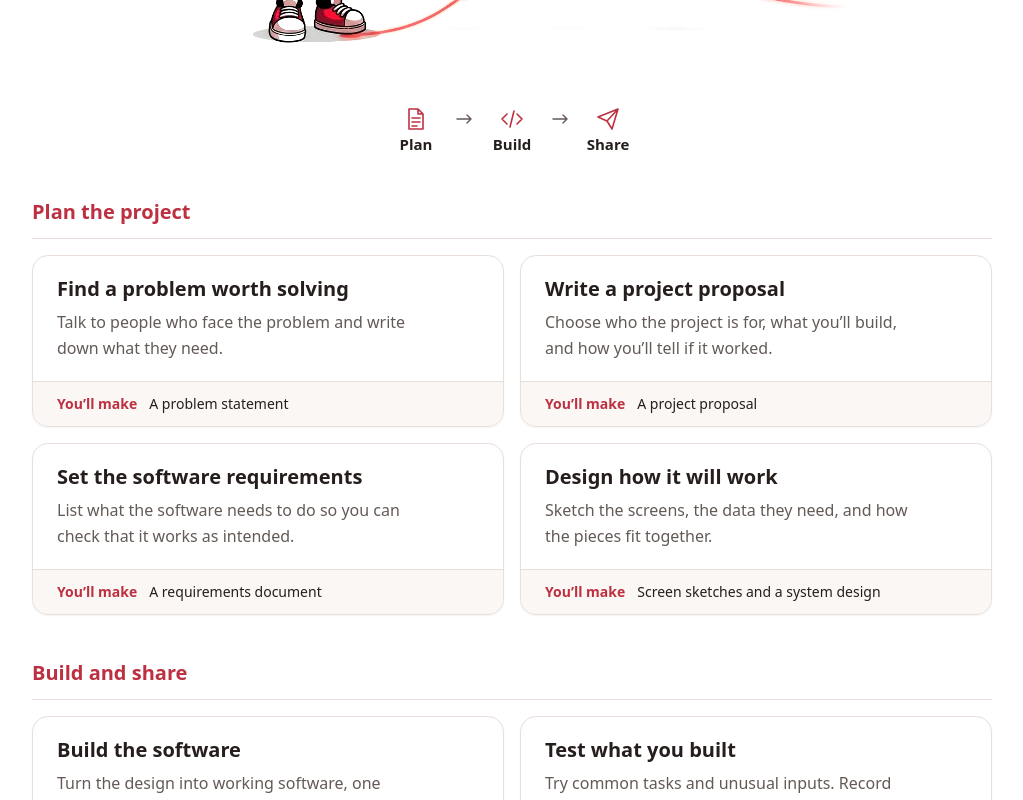
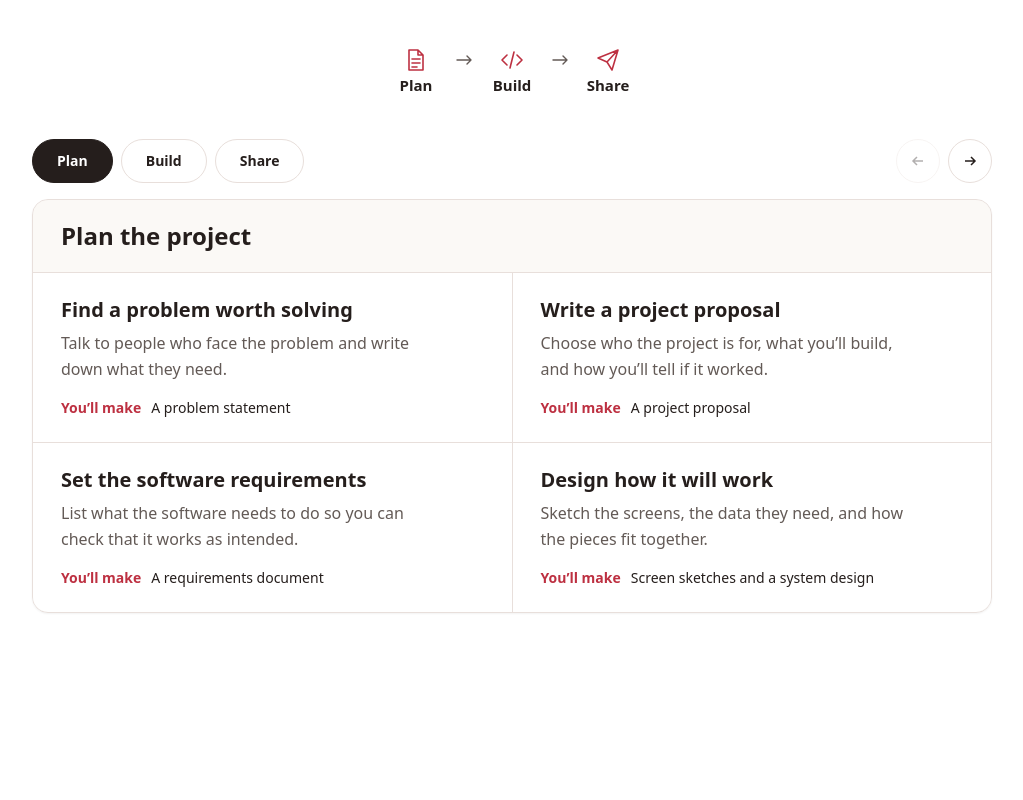
Before and after one commit to Cyizere-Happy/wecodee, a Next.js app: page / in a window 1280 px wide. Shown: the part 1460-2260 px from the top of the page, without its empty margins (128-1151 px from the left). Built offline with nearby package versions, Linux system fonts and the light colour scheme; a web font is replaced by a local one.

Commit message:
Add a tabbed journey explorer and keep the SVG

```diff
--- a/components/sections/Journey.tsx
+++ b/components/sections/Journey.tsx
@@ -1,7 +1,7 @@
 "use client";
 
-import { useRef } from "react";
-import { gsap, prefersReducedMotion, useGSAP } from "@/lib/gsap";
+import { useEffect, useId, useRef, useState, type KeyboardEvent } from "react";
+import { gsap, prefersReducedMotion, ScrollTrigger, useGSAP } from "@/lib/gsap";
 import { clips } from "@/lib/media";
 import { milestonePhases } from "@/lib/milestones";
 import { MascotVideo } from "../MascotVideo";
@@ -52,25 +52,64 @@ function JourneyOverview() {
   );
 }
 
+function PhaseArrow({ direction }: { direction: "previous" | "next" }) {
+  return (
+    <svg aria-hidden viewBox="0 0 16 16" className="size-4" fill="none" stroke="currentColor" strokeWidth="1.5">
+      <path d={direction === "previous" ? "M13 8H3m4-4L3 8l4 4" : "M3 8h10M9 4l4 4-4 4"} />
+    </svg>
+  );
+}
+
 export function Journey() {
   const root = useRef<HTMLElement>(null);
+  const [active, setActive] = useState(0);
+  const baseId = useId();
+  const lastPhase = milestonePhases.length - 1;
 
   useGSAP(
     () => {
       if (prefersReducedMotion()) return;
 
-      const phases = root.current?.querySelectorAll("[data-journey-phase]");
-      phases?.forEach((phase) => {
-        gsap.from(phase, {
-          opacity: 0.65,
-          y: 16,
-          duration: 0.65,
-          scrollTrigger: { trigger: phase, start: "top 95%", once: true },
-        });
+      const explorer = root.current?.querySelector("[data-journey-explorer]");
+      if (!explorer) return;
+
+      gsap.from(explorer, {
+        opacity: 0.7,
+        y: 16,
+        duration: 0.65,
+        scrollTrigger: { trigger: explorer, start: "top 95%", once: true },
       });
     },
     { scope: root },
   );
+
+  useEffect(() => {
+    ScrollTrigger.refresh();
+  }, [active]);
+
+  function handleTabKeys(event: KeyboardEvent<HTMLDivElement>) {
+    let index: number;
+    switch (event.key) {
+      case "ArrowLeft":
+        index = active === 0 ? lastPhase : active - 1;
+        break;
+      case "ArrowRight":
+        index = active === lastPhase ? 0 : active + 1;
+        break;
+      case "Home":
+        index = 0;
+        break;
+      case "End":
+        index = lastPhase;
+        break;
+      default:
+        return;
+    }
+
+    event.preventDefault();
+    setActive(index);
+    document.getElementById(baseId + "-tab-" + index)?.focus();
+  }
 
   return (
     <section
@@ -80,11 +119,11 @@ export function Journey() {
       className="section-spacing scroll-mt-12"
     >
       <div className="shell">
-        <header className="text-center">
+        <header className="grid gap-4 md:grid-cols-[1.2fr_1fr] md:items-center md:gap-x-media-gap">
           <h2 id="journey-title" className="section-heading">
             From idea to demo day
           </h2>
-          <p className="section-copy mx-auto mt-4">
+          <p className="section-copy">
             Eight guided milestones take you from defining the problem to
             presenting a working project.
           </p>
@@ -96,32 +135,82 @@ export function Journey() {
 
         <JourneyOverview />
 
-        <div className="mt-7 space-y-9 sm:mt-9 md:space-y-11">
-          {milestonePhases.map(({ title, milestones }) => (
-            <div key={title} data-journey-phase>
-              <h3 className="border-b border-rule pb-3 text-xl font-semibold text-signal">
+        <div className="mt-7 sm:mt-9" data-journey-explorer>
+          <div className="mb-4 flex items-center justify-between gap-4">
+            <div
+              role="tablist"
+              aria-label="Journey stages"
+              onKeyDown={handleTabKeys}
+              className="flex flex-wrap gap-2"
+            >
+              {milestonePhases.map(({ label }, index) => (
+                <button
+                  key={label}
+                  id={baseId + "-tab-" + index}
+                  type="button"
+                  role="tab"
+                  aria-selected={active === index}
+                  aria-controls={baseId + "-panel-" + index}
+                  tabIndex={active === index ? 0 : -1}
+                  onClick={() => setActive(index)}
+                  className="inline-flex min-h-11 items-center rounded-full border border-rule px-4 text-sm font-semibold text-ink transition-colors hover:border-signal hover:text-signal aria-selected:border-ink aria-selected:bg-ink aria-selected:text-white sm:px-6"
+                >
+                  {label}
+                </button>
+              ))}
+            </div>
+            <div className="hidden gap-2 sm:flex">
+              <button
+                type="button"
+                aria-label="Previous stage"
+                disabled={active === 0}
+                onClick={() => setActive(active - 1)}
+                className="grid size-11 place-items-center rounded-full border border-rule text-ink transition-colors enabled:hover:border-signal enabled:hover:text-signal disabled:opacity-35"
+              >
+                <PhaseArrow direction="previous" />
+              </button>
+              <button
+                type="button"
+                aria-label="Next stage"
+                disabled={active === lastPhase}
+                onClick={() => setActive(active + 1)}
+                className="grid size-11 place-items-center rounded-full border border-rule text-ink transition-colors enabled:hover:border-signal enabled:hover:text-signal disabled:opacity-35"
+              >
+                <PhaseArrow direction="next" />
+              </button>
+            </div>
+          </div>
+
+          {milestonePhases.map(({ label, title, milestones }, index) => (
+            <section
+              key={label}
+              id={baseId + "-panel-" + index}
+              role="tabpanel"
+              aria-labelledby={baseId + "-tab-" + index}
+              hidden={active !== index}
+              tabIndex={0}
+              className="overflow-hidden rounded-2xl border border-rule bg-paper shadow-xs"
+            >
+              <h3 className="border-b border-rule bg-sand/60 px-5 py-4 text-2xl font-semibold sm:px-7 sm:py-5">
                 {title}
               </h3>
-              <ol role="list" className="mt-4 grid gap-4 sm:grid-cols-2">
+              <ol role="list" className="grid gap-px bg-rule sm:grid-cols-2">
                 {milestones.map(({ title, description, artifact }) => (
-                  <li
-                    key={title}
-                    className="flex flex-col overflow-hidden rounded-2xl border border-rule bg-paper shadow-xs"
-                  >
-                    <div className="flex-1 px-5 py-5 sm:px-6">
+                  <li key={title} className="flex flex-col bg-paper p-5 sm:px-7 sm:py-6">
+                    <div className="flex-1">
                       <h4 className="text-xl leading-tight font-semibold">{title}</h4>
-                      <p className="mt-2 max-w-[40ch] text-base leading-relaxed text-muted">
+                      <p className="mt-2 max-w-[42ch] text-base leading-relaxed text-muted">
                         {description}
                       </p>
                     </div>
-                    <dl className="flex flex-wrap items-baseline gap-x-3 gap-y-0.5 border-t border-rule bg-sand/75 px-5 py-3 text-sm sm:px-6">
+                    <dl className="mt-4 flex flex-wrap items-baseline gap-x-2.5 gap-y-0.5 text-sm">
                       <dt className="font-semibold text-signal">You’ll make</dt>
                       <dd className="text-ink">{artifact}</dd>
                     </dl>
                   </li>
                 ))}
               </ol>
-            </div>
+            </section>
           ))}
         </div>
       </div>
--- a/lib/milestones.ts
+++ b/lib/milestones.ts
@@ -1,5 +1,6 @@
 export const milestonePhases = [
   {
+    label: "Plan",
     title: "Plan the project",
     milestones: [
       {
@@ -25,7 +26,8 @@ export const milestonePhases = [
     ],
   },
   {
-    title: "Build and share",
+    label: "Build",
+    title: "Build and test",
     milestones: [
       {
         title: "Build the software",
@@ -37,6 +39,12 @@ export const milestonePhases = [
         description: "Try common tasks and unusual inputs. Record what breaks and check your fixes.",
         artifact: "A test plan and results",
       },
+    ],
+  },
+  {
+    label: "Share",
+    title: "Publish and present",
+    milestones: [
       {
         title: "Publish the project",
         description: "Put your project online so someone else can open it and try it.",
@@ -49,4 +57,4 @@ export const milestonePhases = [
       },
     ],
   },
-];
+] as const;
```
